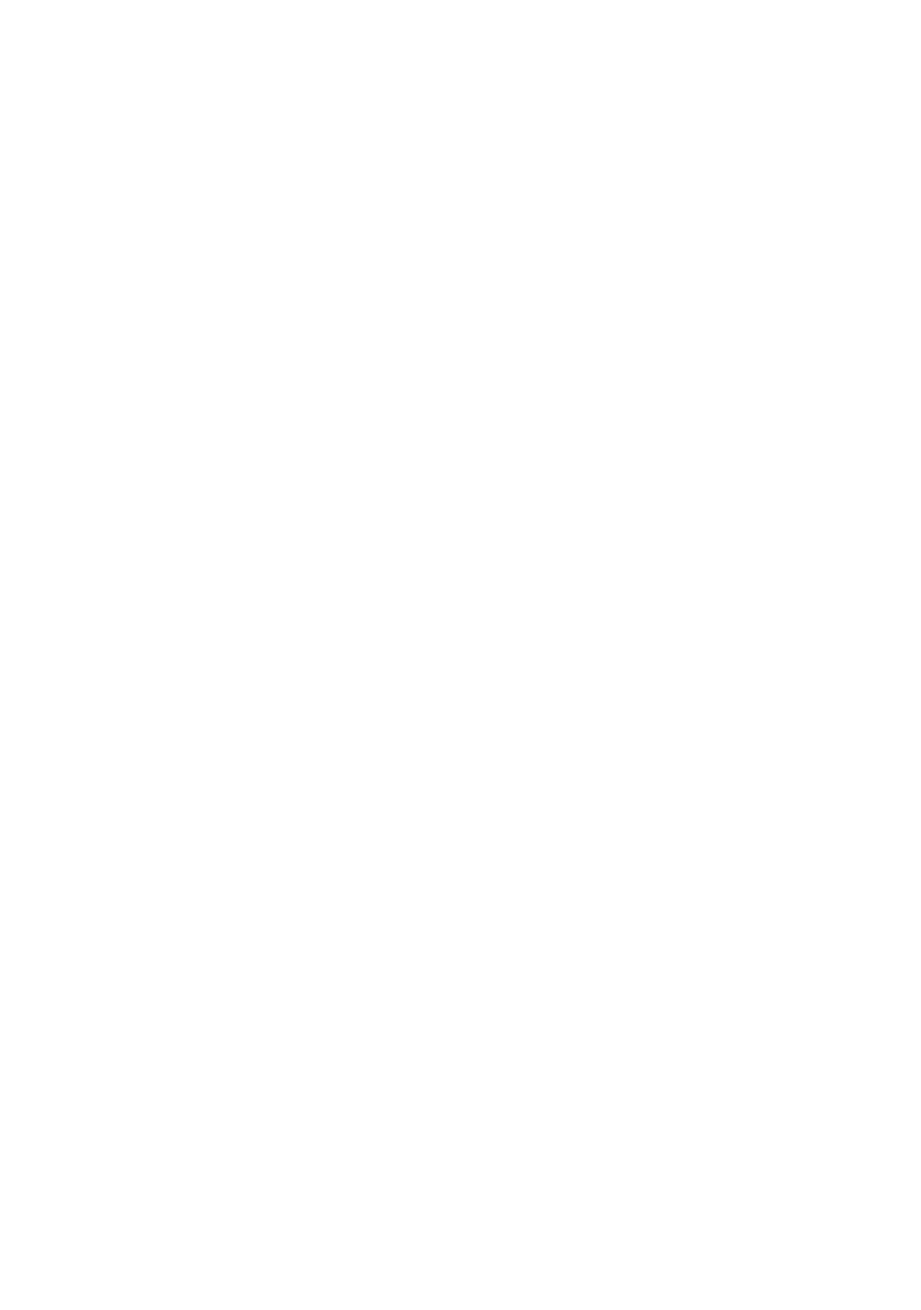
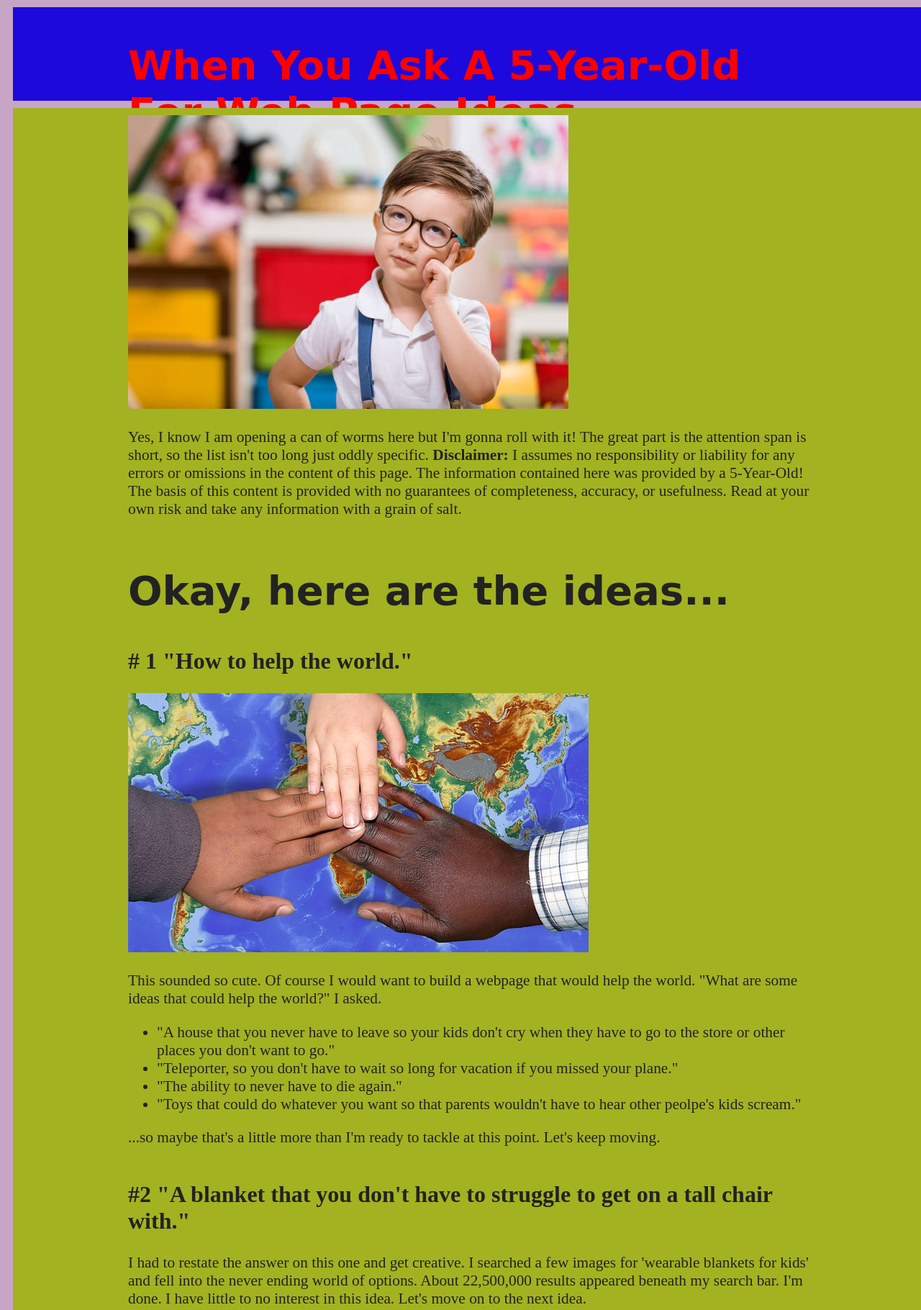
Before and after one commit to STL-WomenPlus-WebDev-March2023/js-assignment-4-html-me-something-slmetoxen, a website: page index.html in a window 1280 px wide. Shown: the top 1820 px of the page at 72% size. Before the commit the page ends 800 px from the top, so only its background shows below. Drawn offline with Linux system fonts and the light colour scheme.

Commit message:
adding images

```diff
--- a/index.html
+++ b/index.html
@@ -1,8 +1,59 @@
 <!DOCTYPE html>
-<html>
+<html lang="en">
    <head>
+      <meta charset="UTF-8">
+      <meta name="viewport" content="width=device-width, initial-scale=1.0">
+      <title>Webpage Ideas from a 5-Year-Old GA#4</title>
+      <link href="styles.css" rel="stylesheet" type="text/css" />
    </head>
    <body>
       <!-- Write your HTML in this file! -->
+      <header id='mainHeading'>
+         <h1>When You Ask A 5-Year-Old For Web Page Ideas</h1>
+      </header>
+
+      <main>
+         <!--Intro-->
+         <section>
+            <img src = 'images/boy in glasses with curious look.jpg' alt="Boy in glasses with curious facial expression.">
+            <p id="testP" class="funParagraph">Yes, I know I am opening a can of worms here but I'm gonna roll with it! The great part is the attention span is short, so the list isn't too long just oddly specific. <b>Disclaimer:</b> I assumes no responsibility or liability for any errors or omissions in the content of this page. The information contained here was provided by a 5-Year-Old! The basis of this content is provided with no guarantees of completeness, accuracy, or usefulness. Read at your own risk and take any information with a grain of salt.</p>
+         </section>
+         <!--Web page Ideas-->
+         <article>
+            <h1>Okay, here are the ideas...</h1>
+
+              <h2># 1 "How to help the world."</h2>
+              <img src = 'images/hands over world.jpg' alt="Three hands of different races and sizes held over a world map.">
+              <p>This sounded so cute. Of course I would want to build a webpage that would help the world. "What are some ideas that could help the world?" I asked.</p>
+              <ul>
+               <li>"A house that you never have to leave so your kids don't cry when they have to go to the store or other places you don't want to go."</li>
+               <li>"Teleporter, so you don't have to wait so long for vacation if you missed your plane."</li>
+               <li>"The ability to never have to die again."</li>
+               <li>"Toys that could do whatever you want so that parents wouldn't have to hear other peolpe's kids scream."</li>
+               </ul>
+               <p>...so maybe that's a little more than I'm ready to tackle at this point. Let's keep moving.</p>
+            </article>
+            <article>
+              <h2>#2 "A blanket that you don't have to struggle to get on a tall chair with."</h2>
+              <p>I had to restate the answer on this one and get creative. I searched a few images for 'wearable blankets for kids' and fell into the never ending world of options. About 22,500,000 results appeared beneath my search bar. I'm done. I have little to no interest in this idea. Let's move on to the next idea. </p>
+              <img src = 'images/stack of blankets.jpg' alt="Stack of folded blankets">
+            </article>
+            <article>
+              <h2>#3 "A website that tells you how Rescue Bots move their joints and transform so fast."</h2>
+              <p>Now there's a thought. How do they move thier joints so fast? Off I went to find some kind of wonderful explaination to help educate a curious child. (Supermom!)</p>
+              <p>Well, it's the thought that counts right? That lead to yet another episode of information overload. For those of you who care to learn more about Robotics head over to the last place I stopped and see if this satisfies your own transformer questions. <a href='https://articulatedrobotics.xyz/mobile-robot-2-concept-urdf/' target='_blank'>  Articulated Robotics</a> </p>
+              <img src= 'images/transformer fiqure.jpg' alt = "Small transformer figure toy.">
+            </article>
+            <article>
+               <h2>#4 "A learning app so kids can still be on screens while it's screen break."</h2>
+               <p>This thought came much later and needless to say it was during a 'screen break'.</p>
+               <p>Alright, I think we have a winner! Too bad I have to go help a 5-Year-Old find something to do. Oh well, until next time...</p>
+               <img src= 'images/too many screens.jpg' alt = "Child playing on a smartphone while sitting in front of television.">
+            </article>
+
+   </main>
+      <footer>
+         <p id="copyright">&copy; 2023 Sarah Metoxen</p>
+      </footer>
    </body>
 </html>
--- a/styles.css
+++ b/styles.css
@@ -1 +1,39 @@
 /* Write your CSS here! */
+body {
+    margin: 8px;
+    display: block;
+	background-color:rgb(199, 165, 199);
+	font-family: 'Bitter', serif;
+	font-size: 16pt;
+	font-weight: 400;
+	color: #222;
+	width: 100vw;
+	height: 100vh;
+
+	padding: 0px;
+	overflow-x: hidden;
+}
+
+header {
+    color: red;
+	background-color:rgb(30, 9, 220) ;
+	position: relative;
+	height: 100px;
+	width: 75vw;
+	margin: 10px 10px;
+	padding: 10px 160px 20px;
+}
+main {
+	display: flex;
+	flex-direction: column;  /* flexbox property */
+	position: relative;
+	background-color: rgb(163, 178, 32);
+	width: 75vw;
+	margin: 10px 10px;
+	padding: 10px 160px 20px;
+}
+
+h1 {
+	font-family: 'Satisfy', cursive;
+	font-size: 3.5rem;
+}
```
Also changed, not shown: images/boy in glasses with curious look.jpg (added), images/hands over world.jpg (added), images/stack of blankets.jpg (added), images/too many screens.jpg (added), images/transformer fiqure.jpg (added), 1 other file.
